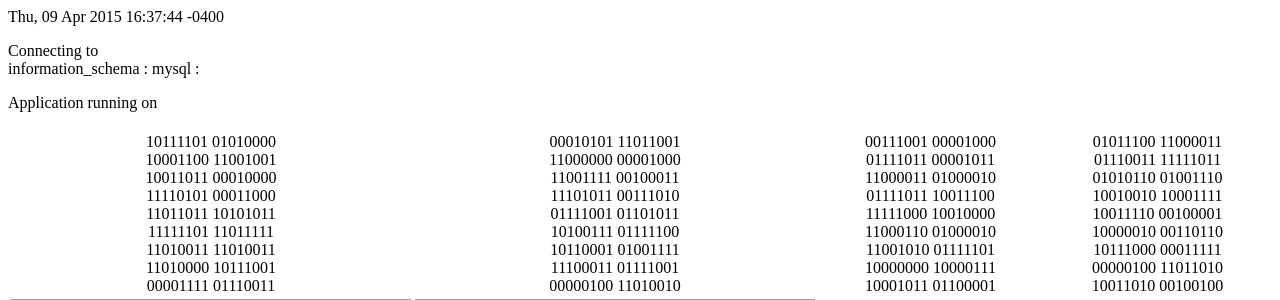
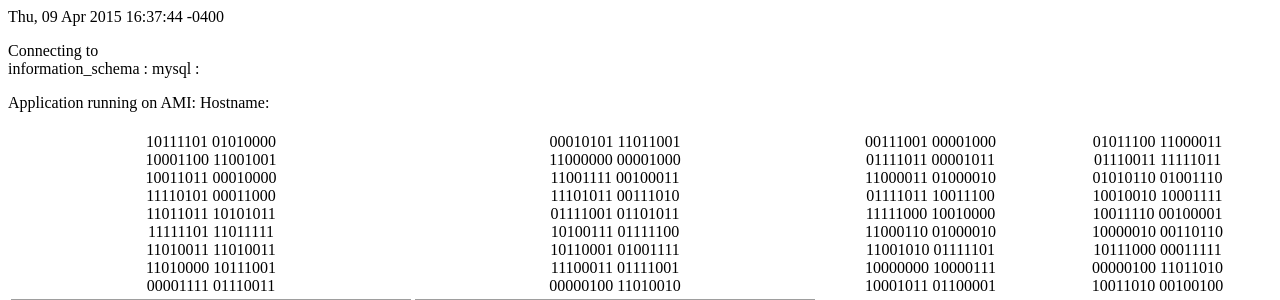
Before and after one commit to stelligent/stelligent_demo, a PHP site: page / in a window 1280 px wide. Shown: the top 300 px of the page. Run offline with PHP 8.4, Linux system fonts and the light colour scheme; data that the repository does not hold is empty; grey boxes are pictures that could not be loaded.

Commit message:
metadata

```diff
--- a/codedeploy/index.php
+++ b/codedeploy/index.php
@@ -9,7 +9,6 @@
 	$dbHost = trim(file_get_contents('/etc/cfn/NandoDemoDBHost'));
 	$placeImage1 = rand(1,12);
 	$placeImage2 = rand(1,12);
-        $thishost = exec('hostname -f');
 	if ($placeImage1 == $placeImage2) { $placeImage2++; }
 	echo "<html><body bgcolor=white>";
         echo date(DATE_RFC2822);
@@ -20,8 +19,11 @@
 	while ($row = mysqli_fetch_row($result)) { echo $row[0] . " : "; }
   	mysqli_free_result($result);
 	mysqli_close($conn);
-        echo "<p>Application running on <b>" . $thishost . "</b><br>";
+        echo "<p>Application running on <b>";
+        echo exec('curl http://169.254.169.254/latest/meta-data/public-hostname');
+        echo "</b> AMI: <b>";
         echo exec('curl http://169.254.169.254/latest/meta-data/ami-id');
+        echo "</b> Hostname: <b>";
         echo exec('curl http://169.254.169.254/latest/meta-data/hostname');
         echo exec('curl http://169.254.169.254/latest/meta-data/instance-id');
         echo exec('curl http://169.254.169.254/latest/meta-data/instance-type');
@@ -29,7 +31,6 @@
         echo exec('curl http://169.254.169.254/latest/meta-data/local-hostname');
         echo exec('curl http://169.254.169.254/latest/meta-data/local-ipv4');
         echo exec('curl http://169.254.169.254/latest/meta-data/mac');
-        echo exec('curl http://169.254.169.254/latest/meta-data/public-hostname');
         echo exec('curl http://169.254.169.254/latest/meta-data/public-ipv4');
         echo exec('curl http://169.254.169.254/latest/meta-data/public-keys');
         echo exec('curl http://169.254.169.254/latest/meta-data/security-groups');
```
